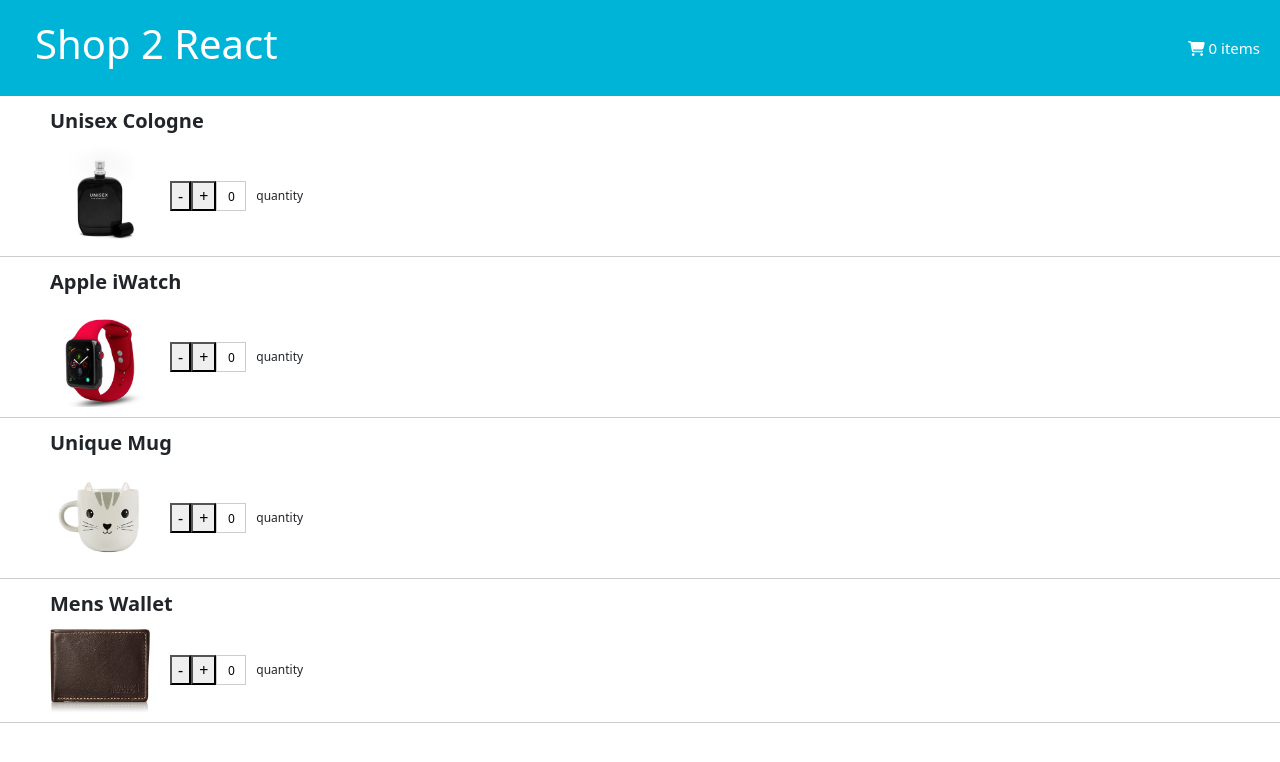
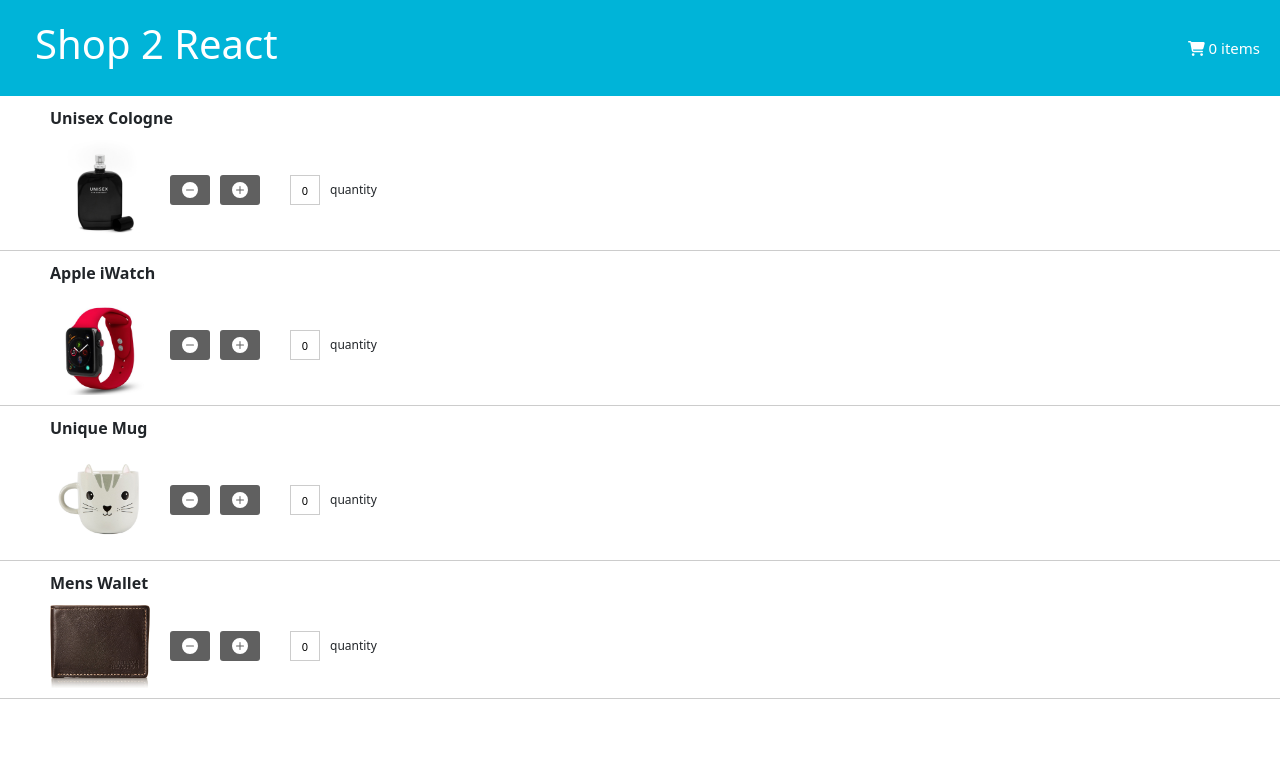
Before and after one commit to iffydopsqueen/full-stack-web-dev-wk-2, a React (Create React App) app in the folder Day 3/shopcart/: page / in a window 1280 px wide. Shown: the top 762 px of the page. Built offline with nearby package versions, Linux system fonts and the light colour scheme.

Commit message:
Styled the plus and minus buttons to use bootstrap icons

```diff
--- a/Day 3/shopcart/package.json
+++ b/Day 3/shopcart/package.json
@@ -3,6 +3,7 @@
   "version": "0.1.0",
   "private": true,
   "dependencies": {
+    "@fortawesome/fontawesome-free": "^6.5.1",
     "@fortawesome/fontawesome-svg-core": "^6.5.1",
     "@fortawesome/free-solid-svg-icons": "^6.5.1",
     "@fortawesome/react-fontawesome": "^0.2.0",
@@ -10,9 +11,11 @@
     "@testing-library/react": "^13.4.0",
     "@testing-library/user-event": "^13.5.0",
     "bootstrap": "^5.3.3",
+    "bootstrap-icons": "^1.11.3",
     "react": "^18.2.0",
     "react-bootstrap": "^2.10.1",
     "react-dom": "^18.2.0",
+    "react-icons": "^5.0.1",
     "react-router-dom": "^6.22.3",
     "react-scripts": "5.0.1",
     "reactstrap": "^9.2.2",
--- a/Day 3/shopcart/public/index.html
+++ b/Day 3/shopcart/public/index.html
@@ -15,6 +15,16 @@
       user's mobile device or desktop. See https://developers.google.com/web/fundamentals/web-app-manifest/
     -->
     <link rel="manifest" href="%PUBLIC_URL%/manifest.json" />
+    <!-- Include Font Awesome -->
+    <link
+        rel="stylesheet"
+        href="https://cdnjs.cloudflare.com/ajax/libs/font-awesome/5.15.4/css/all.min.css"
+    />
+    <!-- Include Bootstrap Icons -->
+    <link
+        href="https://cdn.jsdelivr.net/npm/bootstrap-icons/font/bootstrap-icons.css"
+        rel="stylesheet"
+    />
     <!--
       Notice the use of %PUBLIC_URL% in the tags above.
       It will be replaced with the URL of the `public` folder during the build.
--- a/Day 3/shopcart/src/displayProducts.js
+++ b/Day 3/shopcart/src/displayProducts.js
@@ -1,5 +1,7 @@
 import React, { useState } from "react";
 import { Modal } from "react-bootstrap";
+// Importing Bootstrap icons
+import { BsDashCircleFill, BsPlusCircleFill } from "react-icons/bs";
 
 const DisplayProducts = ({ products, handleValueChange }) => {
     const [show, setShow] = useState(false);
@@ -22,8 +24,12 @@
                         {/* The event attribute 'handleShow' calls the show handler */}
                         <img src={product.image} alt={product.desc} onClick={() => handleShow(product)} />
                         <div className="product-value">
-                            <button onClick={() => handleValueChange(product.id, { target: { value: product.value - 1 }})}>-</button>
-                            <button onClick={() => handleValueChange(product.id, { target: { value: product.value + 1 }})}>+</button>
+                            <button onClick={() => handleValueChange(product.id, { target: { value: product.value - 1 }})}>
+                                <BsDashCircleFill />
+                            </button>
+                            <button onClick={() => handleValueChange(product.id, { target: { value: product.value + 1 }})}>
+                                <BsPlusCircleFill />
+                            </button>
                             <input type="text" value={product.value} readOnly/>    {/* disabled the input field */}
                             <span> quantity</span>
                         </div>
--- a/Day 3/shopcart/src/styles.css
+++ b/Day 3/shopcart/src/styles.css
@@ -25,7 +25,7 @@
 
 .product-description {
     font-weight: bold;
-    font-size: 20px;
+    font-size: 16px;
     margin-bottom: 10px;
 }
 
@@ -47,10 +47,11 @@
 .product-value input {
     border: 1px solid #ccc;
     text-align: center;
-    font-size: 12px;
+    font-size: 11px;
     width: 30px;
     height: 30px;
     margin-right: 5px;
+    margin-left: 20px;
 }
 
 .product-value {
@@ -98,5 +99,20 @@
     position: absolute;
     right: 0;
     top: 40%;
-    left: 25%;
+    left: 15%;
 }
+
+/* Styling the 'Add' & 'Subtract' button */
+.product-value button {
+    background-color: #606060;
+    color: #fff;
+    border: none;
+    border-radius: 3px;
+    width: 40px;
+    height: 30px;
+    cursor: pointer;
+    margin-right: 10px;
+    display: flex; /* Add flex display */
+    justify-content: center; /* Center the content horizontally */
+    align-items: center; /* Center the content vertically */
+}
```
Also changed, not shown: 1 other file (tests, documents, lock files or other folders).
